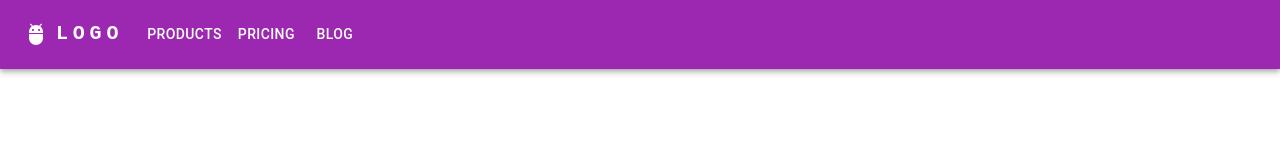
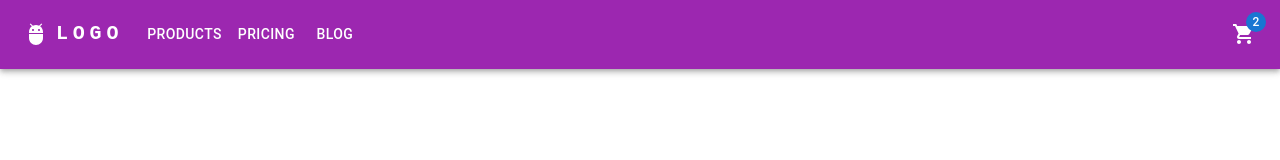
Before and after one commit to marce-lama/PreEntrega1-Lamaruggine, a React (Vite) app: page / in a window 1280 px wide. Shown: the top 160 px of the page. Built offline with nearby package versions, Linux system fonts and the light colour scheme.

Commit message:
Agregamos CartWidget

```diff
--- /dev/null
+++ b/src/components/common/cartWidget/CartWidget.jsx
@@ -0,0 +1,14 @@
+import { Badge } from "@mui/material";
+import ShoppingCartIcon from "@mui/icons-material/ShoppingCart";
+
+const CartWidget = () => {
+  return (
+    <div>
+      <Badge badgeContent={2} color="primary">
+        <ShoppingCartIcon color="inherit" />
+      </Badge>
+    </div>
+  );
+};
+
+export default CartWidget;
--- a/src/components/layout/navbar/Navbar.jsx
+++ b/src/components/layout/navbar/Navbar.jsx
@@ -11,6 +11,7 @@ import Button from "@mui/material/Button";
 import Tooltip from "@mui/material/Tooltip";
 import MenuItem from "@mui/material/MenuItem";
 import AdbIcon from "@mui/icons-material/Adb";
+import CartWidget from "../../common/cartWidget/CartWidget";
 
 const pages = ["Products", "Pricing", "Blog"];
 const settings = ["Profile", "Account", "Dashboard", "Logout"];
@@ -123,6 +124,7 @@ function ResponsiveAppBar() {
               </Button>
             ))}
           </Box>
+          <CartWidget />
         </Toolbar>
       </Container>
     </AppBar>
```
